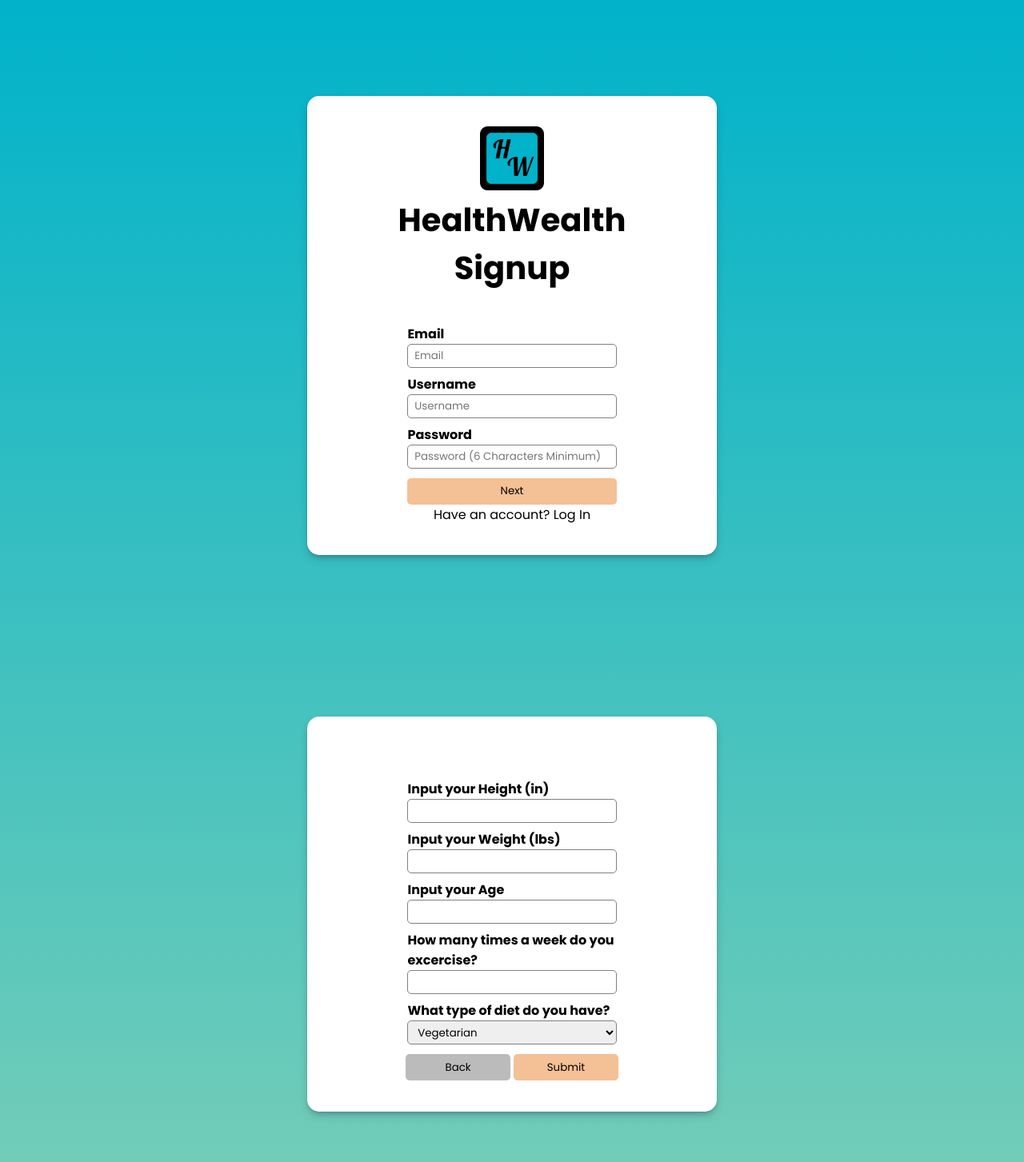
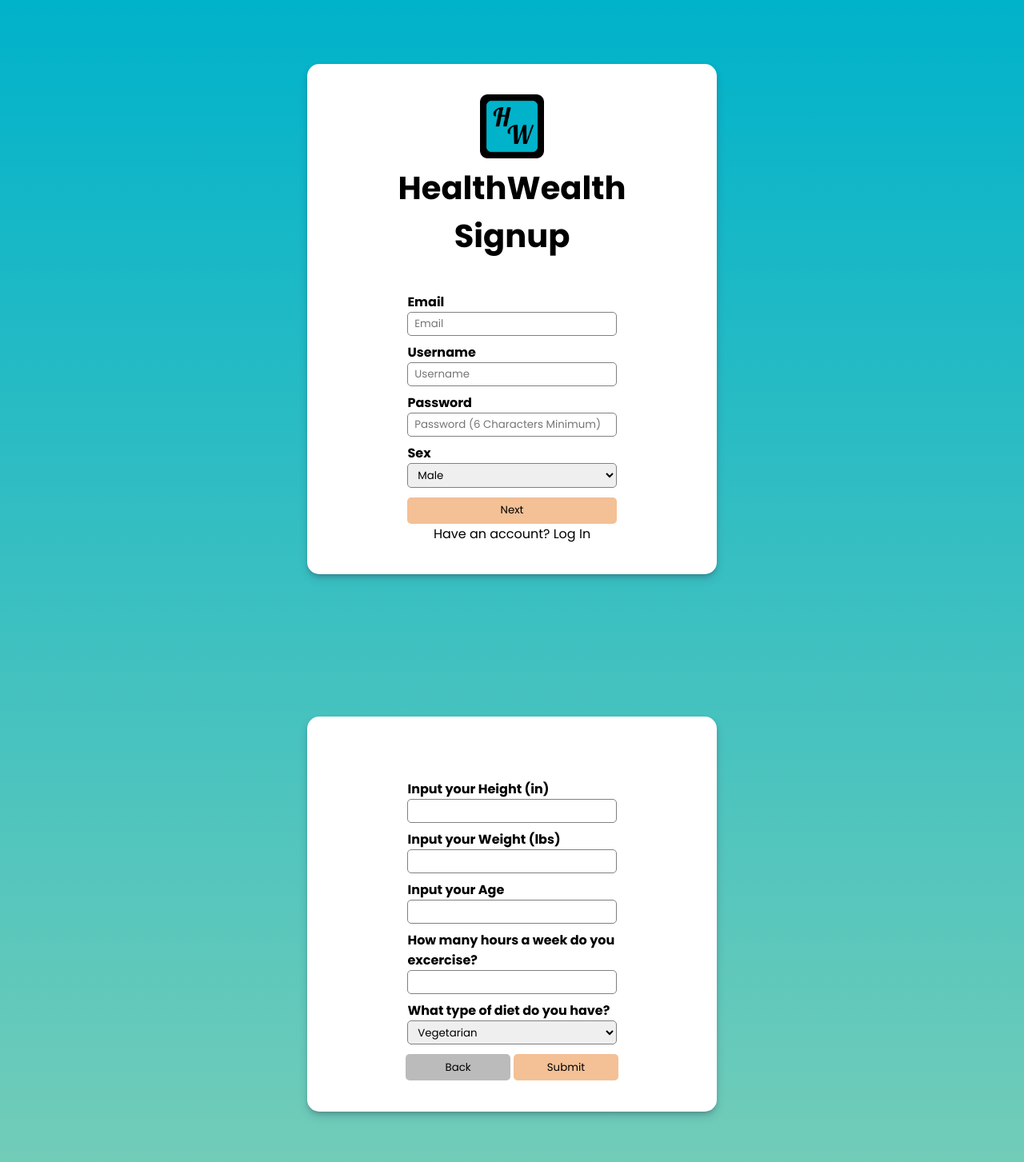
Before and after one commit to ericu-u/GirlHacks, a Django app: page /signup in a window 1280 px wide. Shown: the top 1453 px of the page at 80% size. Run offline with Django 4.2, Linux system fonts and the light colour scheme.

Commit message:
updating user models

```diff
--- a/dashboard/templates/dashboard/dashboard.html
+++ b/dashboard/templates/dashboard/dashboard.html
@@ -53,7 +53,7 @@
                         <h3>Sleep: ~7.6hrs</h3>
                     </div>
                     <div class="numbers-content" id="chart-bmi">
-                        <h3>BMI: 36.4</h3>
+                        <h3>BMI: {{ bmi }}</h3>
                     </div>
                 </div>
                 <div class="charts">
--- a/dashboard/views.py
+++ b/dashboard/views.py
@@ -32,6 +32,7 @@
         'age': user.age,
         'excercise': user.excercise,
         'diet': user.diet,
+        'bmi': user.bmi
     }
     return render(request, 'dashboard/resources.html', data)
 
--- a/login/static/css/login.css
+++ b/login/static/css/login.css
@@ -128,5 +128,5 @@
 }
 
 #logo {
-    max-width: 10vw;
+    max-width: 10vh;
 }
--- a/signup/forms.py
+++ b/signup/forms.py
@@ -10,6 +10,11 @@
     ("Keto", "Keto"),
 )
 
+sex_choices = (
+    ('Male', 'Male'),
+    ('Female', 'Female')
+)
+
 class UserCreation(forms.Form):
     email = forms.EmailField(label=False, widget=forms.TextInput(attrs={'class':'su-field', 'placeholder':'Email'}))
     username = forms.CharField(label=False, min_length=3, max_length=20, widget=forms.TextInput(attrs={'class':'su-field', 'placeholder':'Username'}))
@@ -17,5 +22,6 @@
     height = forms.IntegerField(label=False)
     weight = forms.IntegerField(label=False)
     age = forms.IntegerField(label=False)
+    sex = forms.ChoiceField(choices=sex_choices)
     diet = forms.ChoiceField(choices=diet_choices)
     excercise = forms.IntegerField(label=False) # Times per week
--- a/signup/models.py
+++ b/signup/models.py
@@ -9,5 +9,7 @@
     height = models.IntegerField()
     weight = models.IntegerField()
     age = models.IntegerField()
+    sex = models.CharField(max_length=10)
+    bmi = models.FloatField()
     excercise = models.IntegerField()
     diet = models.CharField(max_length=100)
--- a/signup/static/css/signup.css
+++ b/signup/static/css/signup.css
@@ -16,7 +16,7 @@
 }
 
 #spacer-1 {
-    height: 15vh;
+    height: 10vh;
 }
 
 #spacer-2 {
--- a/signup/templates/signup/signup.html
+++ b/signup/templates/signup/signup.html
@@ -24,6 +24,8 @@
                     {{ form.username }}
                     <h4 class="ques">Password</h4>
                     {{ form.password }}
+                    <h4 class="ques">Sex</h4>
+                    {{ form.sex }}
                 </div>
                 <button id="move">Next</button>
                 <br><a href="login" id="alt">Have an account? Log In</a>
@@ -39,7 +41,7 @@
                     {{ form.weight }}
                     <h4 class="ques">Input your Age</h4>
                     {{ form.age }}
-                    <h4 class="ques">How many times a week do you excercise?</h4>
+                    <h4 class="ques">How many hours a week do you excercise?</h4>
                     {{ form.excercise }}
                     <h4 class="ques">What type of diet do you have?</h4>
                     {{ form.diet }}
--- a/signup/templates/signup/signup_error.html
+++ b/signup/templates/signup/signup_error.html
@@ -23,6 +23,8 @@
                     {{ form.username }}
                     <h4 class="ques">Password</h4>
                     {{ form.password }}
+                    <h4 class="ques">Sex</h4>
+                    {{ form.sex }}
                 </div>
                 <button id="move">Next</button>
                 <br><a href="/login" id="alt">Have an account? Log In</a>
@@ -38,7 +40,7 @@
                     {{ form.weight }}
                     <h4 class="ques">Input your Age</h4>
                     {{ form.age }}
-                    <h4 class="ques">How many times a week do you excercise?</h4>
+                    <h4 class="ques">How hours times a week do you excercise?</h4>
                     {{ form.excercise }}
                     <h4 class="ques">What type of diet do you have?</h4>
                     {{ form.diet }}
--- a/signup/views.py
+++ b/signup/views.py
@@ -19,8 +19,10 @@
             height = request.POST['height']
             weight = request.POST['weight']
             age = request.POST['age']
+            sex = request.POST['sex']
             excercise = request.POST['excercise']
             diet = request.POST['diet']
+            bmi = (weight/height**2)*703
             if User.objects.filter(email = email).exists():
                 return render(request,'signup/signup_error.html', {"ucreation": UserCreation, "error": "Email Already Exists!"})
             if User.objects.filter(username = username).exists():
@@ -31,7 +33,7 @@
                 user.set_password(password)
                 user.save()
                 # creating a userprofile
-                userp = UserProfile(email = email, username = username, password = password, height=height, weight=weight, age=age, excercise=excercise, diet=diet)
+                userp = UserProfile(email = email, username = username, password = password, height=height, weight=weight, age=age, excercise=excercise, diet=diet, bmi=bmi, sex=sex)
                 userp.save()
                 u = User.objects.get(email=email)
                 user = authenticate(username=u.get_username(),password=password)
```
Also changed, not shown: signup/migrations/0003_auto_20220327_0324.py (added).
